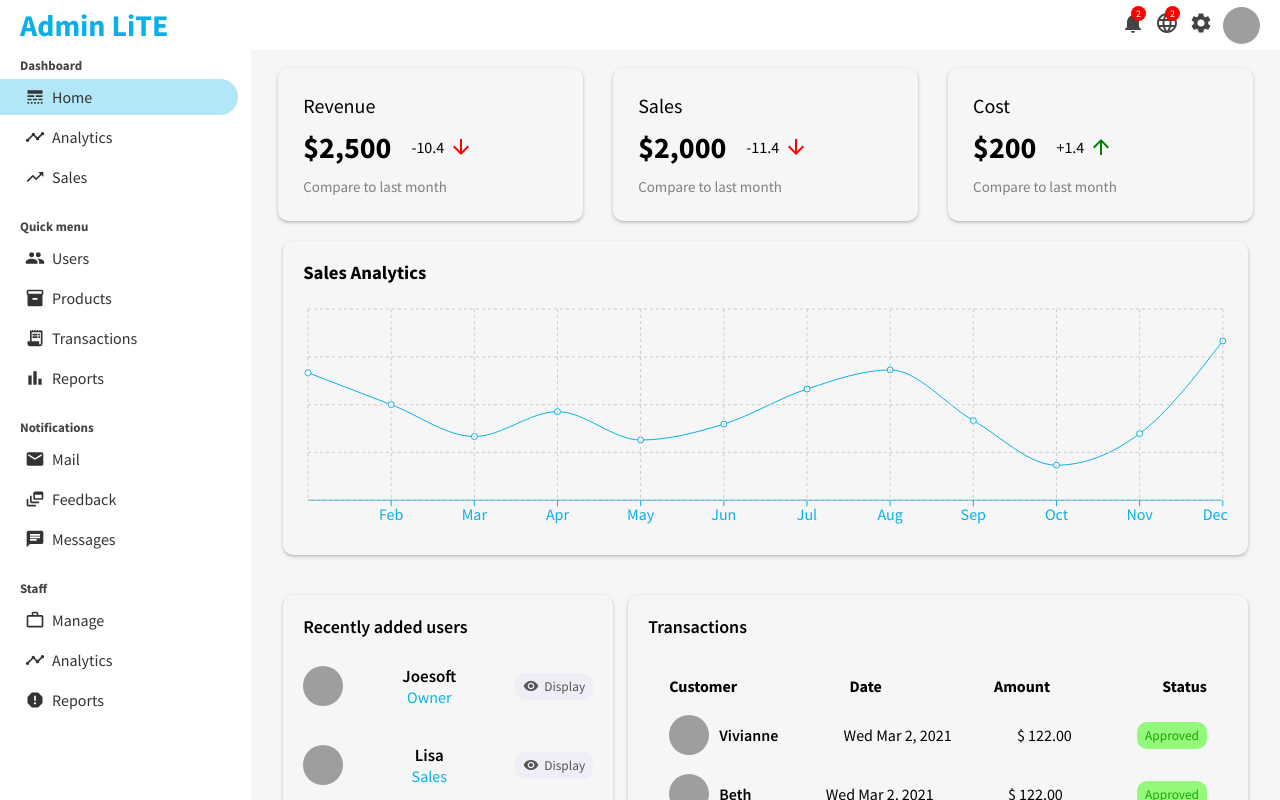
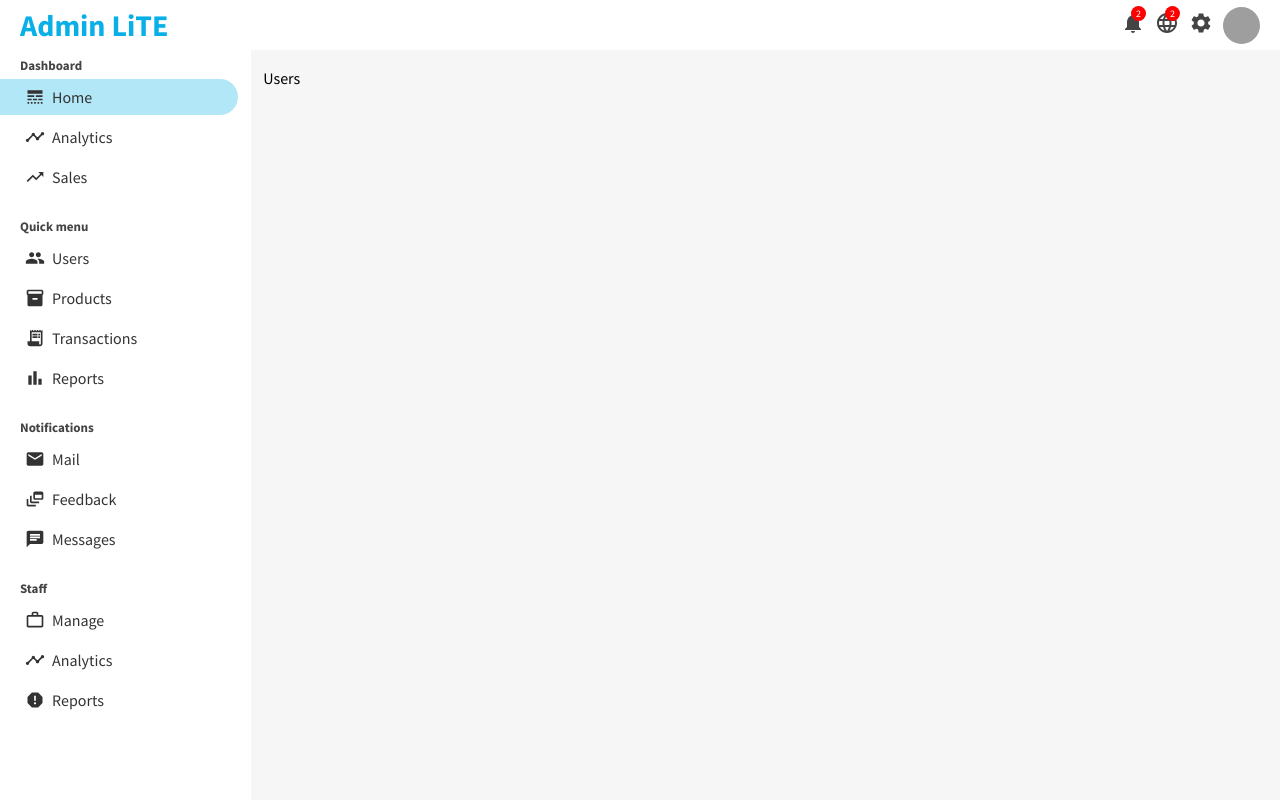
Before and after one commit to joesoftmwai/react-admin-dashboard, a React (Create React App) app: page /users in a window 1280 px wide. Shown: the top 800 px of the page. Built offline with nearby package versions, Linux system fonts and the light colour scheme; grey boxes are pictures that could not be loaded.

Commit message:
leveraged routing; utilised react-router-dom

```diff
--- a/package.json
+++ b/package.json
@@ -12,6 +12,7 @@
     "@testing-library/user-event": "^13.5.0",
     "react": "^17.0.2",
     "react-dom": "^17.0.2",
+    "react-router-dom": "^6.3.0",
     "react-scripts": "5.0.0",
     "recharts": "^2.1.9",
     "web-vitals": "^2.1.4"
--- a/src/App.js
+++ b/src/App.js
@@ -2,20 +2,28 @@ import './App.css';
 import Sidebar from './components/sidebar/Sidebar';
 import Topbar from './components/topbar/Topbar';
 import Home from './pages/home/Home';
+import { BrowserRouter as Router, Routes, Route } from 'react-router-dom';
+import Users from './pages/users/Users';
 
 function App() {
   return (
+    <Router>
       <div className="App">
         <Topbar/>
         <div className='container'>
           <Sidebar/>
 
           <div className='main-content'>
-           <Home />
+            <Routes>
+              <Route path='/'  element={<Home />}  />
+              <Route path='/users'  element={<Users />}  />
+            </Routes>
+
           </div>
 
         </div>
       </div>
+    </Router>
   );
 }
 
--- a/src/components/sidebar/Sidebar.css
+++ b/src/components/sidebar/Sidebar.css
@@ -50,3 +50,8 @@
     border-bottom-right-radius: 50px;
     width: 75%;
 }
+
+.list-item-link {
+    text-decoration: none;
+    color: #333;
+}
--- a/src/components/sidebar/Sidebar.jsx
+++ b/src/components/sidebar/Sidebar.jsx
@@ -1,5 +1,6 @@
 import React from 'react';
 import './Sidebar.css';
+import { Link } from 'react-router-dom';
 
 import { LineStyle, Timeline, TrendingUp, Notifications, Group, Inventory2, ReceiptLong, BarChart, Mail, DynamicFeed, Chat, WorkOutline, Report } from '@mui/icons-material';
 const Sidebar = () => {
@@ -11,7 +12,7 @@ const Sidebar = () => {
             </h3>
             <ul className='sidebar-list'>
                 <li className="sidebar-list-item active">
-                    <LineStyle className='side-bar-icon' /> Home
+                    <LineStyle className='side-bar-icon' /> <Link to="/" className='list-item-link'>Home</Link>
                 </li>
                 <li className="sidebar-list-item">
                     <Timeline className='side-bar-icon' /> Analytics
@@ -28,7 +29,7 @@ const Sidebar = () => {
             </h3>
             <ul className='sidebar-list'>
                 <li className="sidebar-list-item">
-                    <Group className='side-bar-icon' /> Users
+                    <Group className='side-bar-icon' /> <Link to="/users" className='list-item-link'>Users</Link>
                 </li>
                 <li className="sidebar-list-item">
                     <Inventory2 className='side-bar-icon' /> Products
--- /dev/null
+++ b/src/pages/users/Users.jsx
@@ -0,0 +1,11 @@
+import './users.css';
+
+const Users = () => {
+  return (
+    <div className='users'>
+        Users
+    </div>
+  )
+}
+
+export default Users
--- /dev/null
+++ b/src/pages/users/users.css
@@ -0,0 +1,3 @@
+.users {
+    flex: 4;
+}
```
Also changed, not shown: 1 other file (tests, documents, lock files or other folders). Lines whose indentation alone changed are shown as unchanged.
